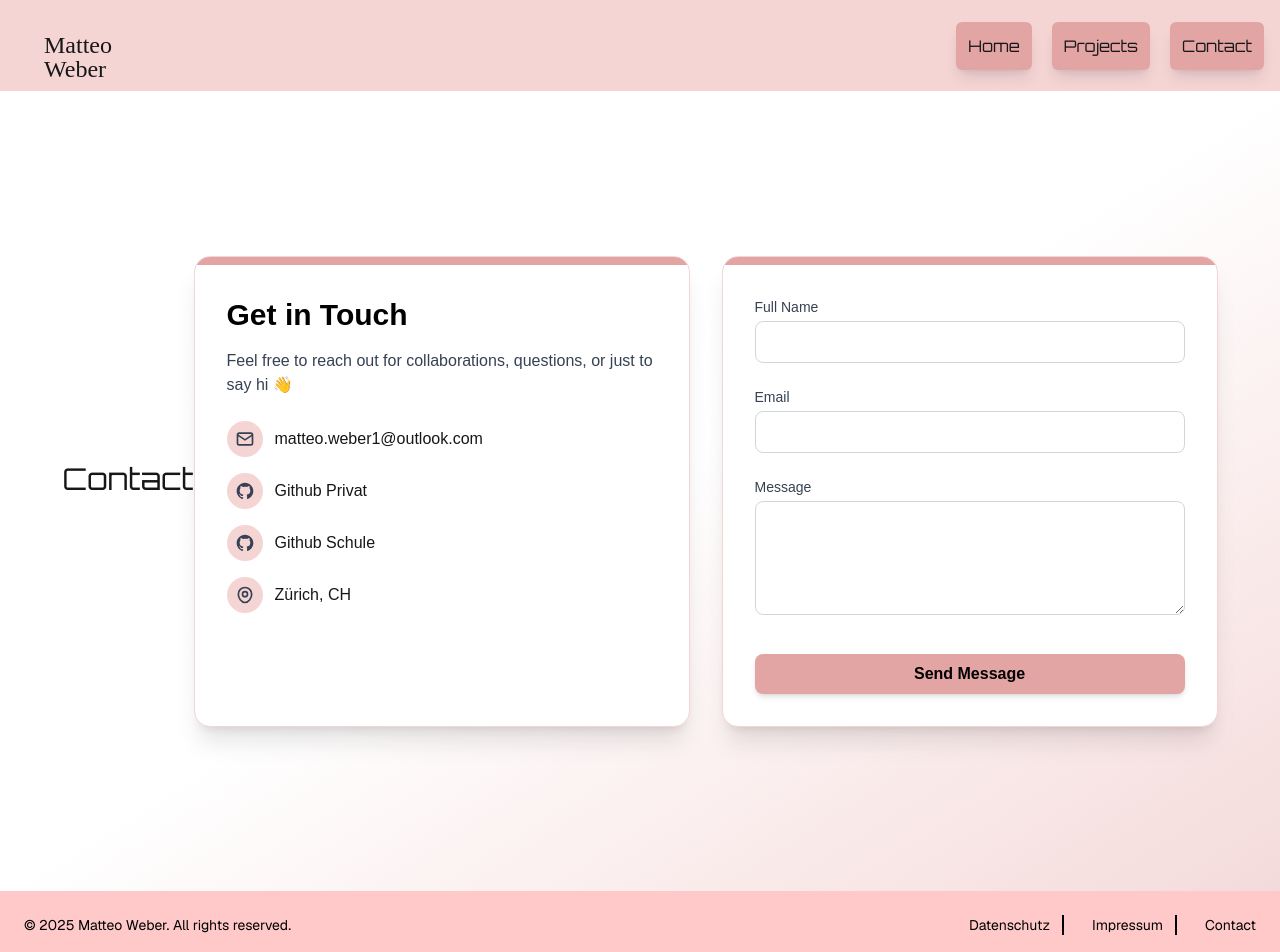
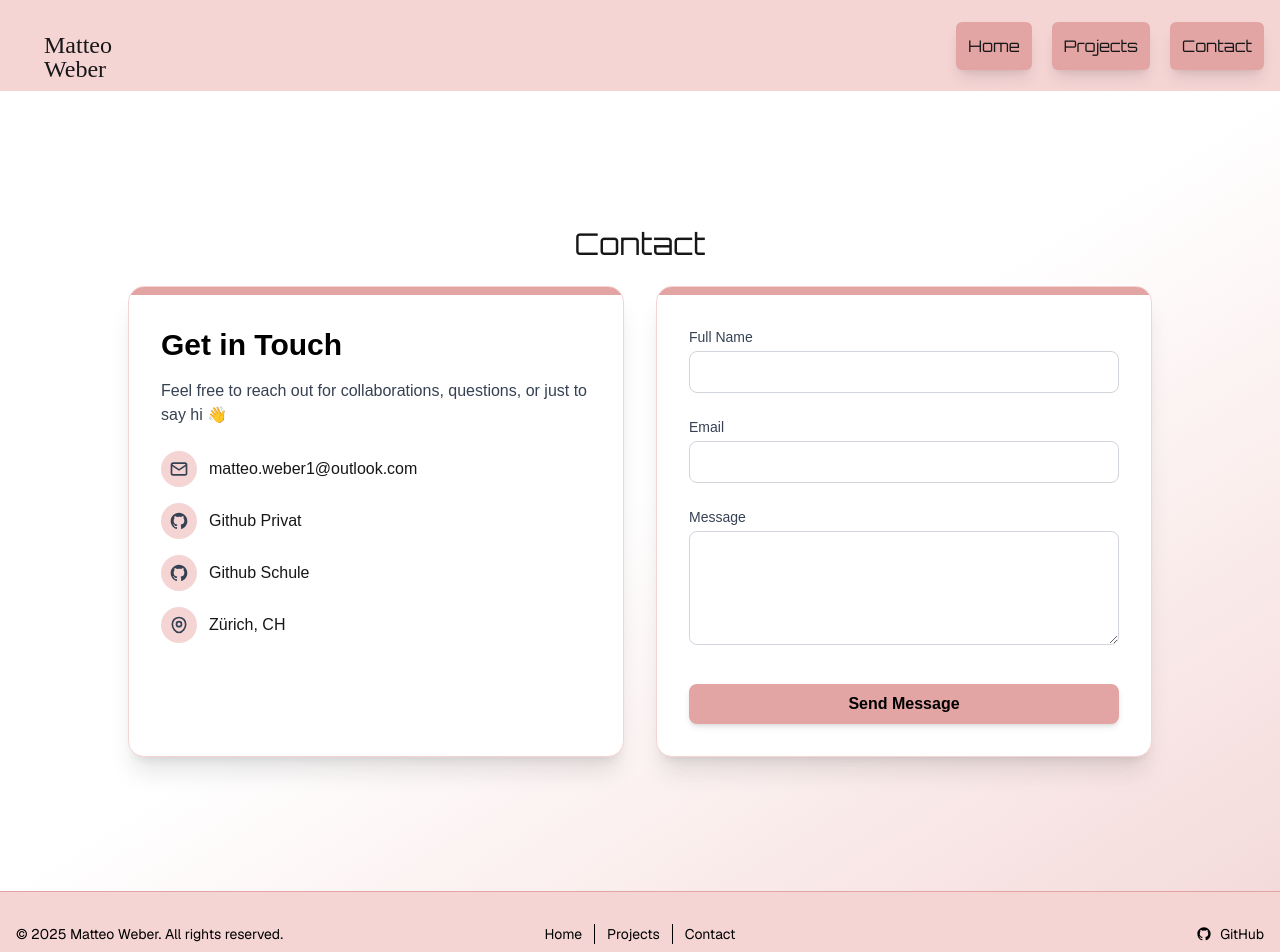
Before and after one commit to mattadosss/Portfolio, a Next.js app: page /contact in a window 1280 px wide. Shown: the top 952 px of the page. Built offline with nearby package versions, Linux system fonts and the light colour scheme; a web font is replaced by a local one.

Commit message:
footer update

```diff
--- a/app/contact/page.js
+++ b/app/contact/page.js
@@ -4,7 +4,7 @@ import Link from "next/link";
 
 export default function Contact() {
     return (
-        <div className="fade-in min-h-screen flex items-center justify-center p-4 sm:p-8 bg-gradient-to-br from-[#ffffff]/60 via-white to-[#e3a4a4]/40">
+        <div className="fade-in min-h-screen flex flex-col items-center justify-center p-4 sm:p-8 bg-gradient-to-br from-[#ffffff]/60 via-white to-[#e3a4a4]/40">
             <h1 className="font-[Orbitron] text-2xl sm:text-3xl mb-6 text-center">Contact</h1>
             <div className="max-w-5xl w-full flex flex-col md:flex-row gap-8">
                 {/* Contact Info Card */}
--- a/app/layout.js
+++ b/app/layout.js
@@ -33,6 +33,7 @@ export const metadata = {
 };
 
 export default function RootLayout({children}) {
+    const year = new Date().getFullYear();
 
     return (
         <html lang="de" className={`${geistSans.variable} ${geistMono.variable} ${orbitron.variable} ${borel.variable}`}>
@@ -44,13 +45,23 @@ export default function RootLayout({children}) {
             {children}
         </main>
 
-        <footer className="bg-red-200 text-black p-6 mt-auto font-[Geist]">
-            <div className="container mx-auto flex flex-col items-center md:flex-row md:justify-between md:items-center gap-4 md:gap-0">
-                <p className="text-sm text-center md:text-left">© 2025 Matteo Weber. All rights reserved.</p>
-                <div className="flex flex-col items-center gap-2 md:flex-row md:gap-4 md:divide-x-2 md:divide-black-400">
-                    <Link href="/datenschutz" className="text-sm hover:underline md:pr-3 md:first:pl-0">Datenschutz</Link>
-                    <Link href="/impressum" className="text-sm hover:underline md:px-3">Impressum</Link>
-                    <Link href="/contact" className="text-sm hover:underline md:pl-3">Contact</Link>
+        <footer className="bg-[#f5d4d4] text-black mt-auto font-[Geist] border-t border-[#e3a4a4]">
+            <div className="w-full px-4 py-8 grid grid-cols-1 md:grid-cols-3 items-center gap-6 md:gap-10 text-center">
+                <p className="text-sm text-center md:text-left md:justify-self-start">© {year} Matteo Weber. All rights reserved.</p>
+
+                <nav className="flex flex-wrap items-center justify-center md:justify-self-center divide-x divide-black">
+                    <Link href="/" className="text-sm hover:underline px-3">Home</Link>
+                    <Link href="/projects" className="text-sm hover:underline px-3">Projects</Link>
+                    <Link href="/contact" className="text-sm hover:underline px-3">Contact</Link>
+                </nav>
+
+                <div className="flex items-center justify-center gap-3 md:justify-self-end">
+                    <a href="https://github.com/mattadosss" target="_blank" rel="noopener noreferrer" aria-label="Open GitHub profile" className="inline-flex items-center gap-2 text-sm hover:underline">
+                        <svg xmlns="http://www.w3.org/2000/svg" viewBox="0 0 24 24" fill="currentColor" className="w-4 h-4">
+                            <path d="M12 2C6.477 2 2 6.484 2 12.021c0 4.428 2.865 8.186 6.839 9.504.5.092.682-.217.682-.483 0-.237-.009-.868-.014-1.703-2.782.605-3.369-1.342-3.369-1.342-.454-1.157-1.11-1.465-1.11-1.465-.908-.62.069-.608.069-.608 1.004.07 1.532 1.032 1.532 1.032.892 1.53 2.341 1.088 2.91.832.092-.647.35-1.088.636-1.339-2.221-.253-4.555-1.113-4.555-4.951 0-1.093.39-1.988 1.029-2.688-.103-.253-.446-1.272.098-2.65 0 0 .84-.27 2.75 1.025A9.564 9.564 0 0 1 12 6.844c.85.004 1.705.115 2.504.337 1.909-1.295 2.748-1.025 2.748-1.025.546 1.378.202 2.397.1 2.65.64.7 1.028 1.595 1.028 2.688 0 3.847-2.337 4.695-4.566 4.944.359.309.678.92.678 1.855 0 1.338-.012 2.419-.012 2.749 0 .268.18.579.688.481C19.138 20.203 22 16.447 22 12.021 22 6.484 17.523 2 12 2z"/>
+                        </svg>
+                        GitHub
+                    </a>
                 </div>
             </div>
         </footer>
```
